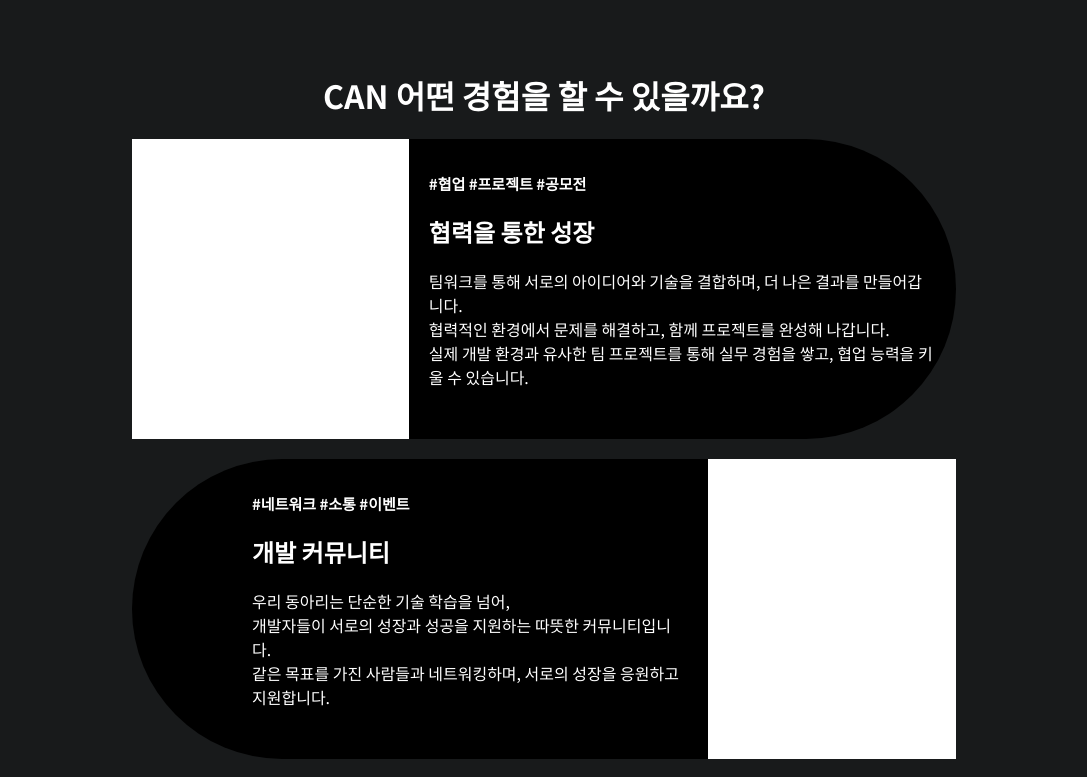
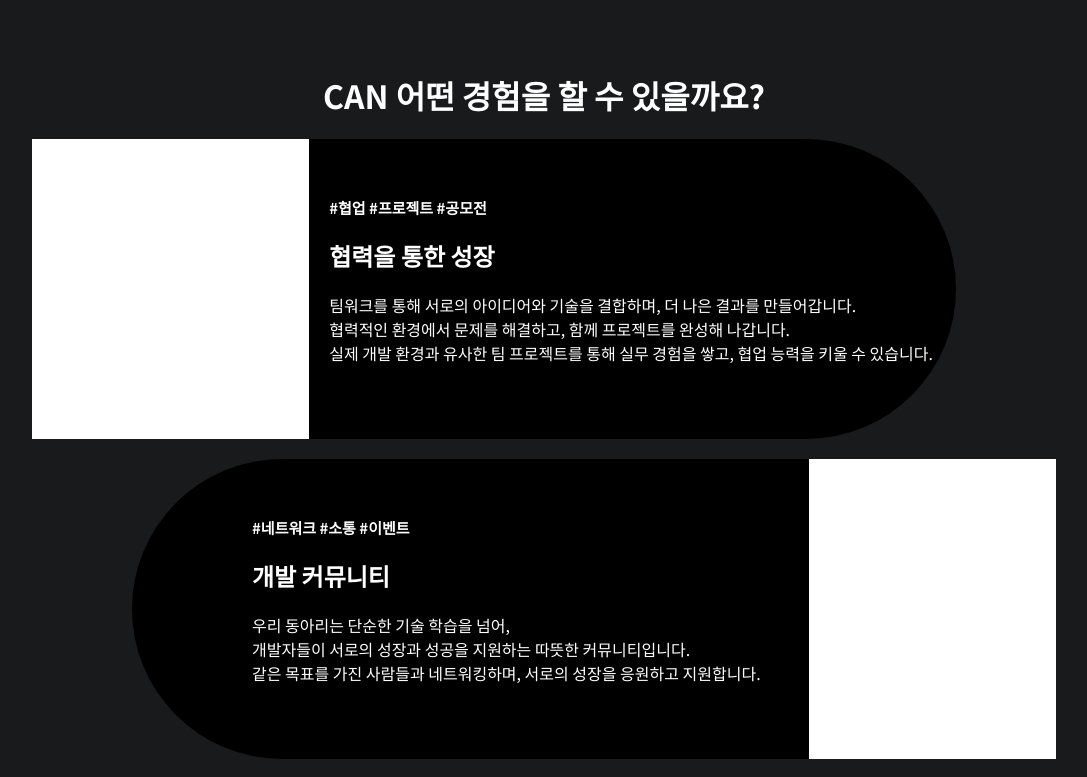
Before and after one commit to Song307/dmu_proj_can, a React (Create React App) app: page / in a window 1280 px wide. Shown: the part 2120-2897 px from the top of the page, without its empty margins (96-1183 px from the left). Built offline with nearby package versions, Linux system fonts and the light colour scheme.

Commit message:
Update Home.css

```diff
--- a/src/Component/Home/Home.css
+++ b/src/Component/Home/Home.css
@@ -173,7 +173,7 @@
 }
 .about .box_left{
   background-color: #000000;
-  margin: 20px 100px;
+  margin: 20px 100px 20px 0;
   height: 300px;
   color: #ffffff;
   display: flex;
@@ -183,7 +183,7 @@
 }
 .about .box_right{
   background-color: #000000;
-  margin: 20px 100px;
+  margin: 20px 0px 20px 100px;
   padding: 0 0 0 100px;
   height: 300px;
   text-align: right;
@@ -194,12 +194,12 @@
 }
 .about  .img_sec{
   background-color: #ffffff;
-  width: 40%;
+  width: 30%;
   height: 100%;
 }
 .about  .img_sec_right{
   background-color: #ffffff;
-  width: 40%;
+  width: 30%;
   height: 100%;
   margin-left: auto;
 }
```
